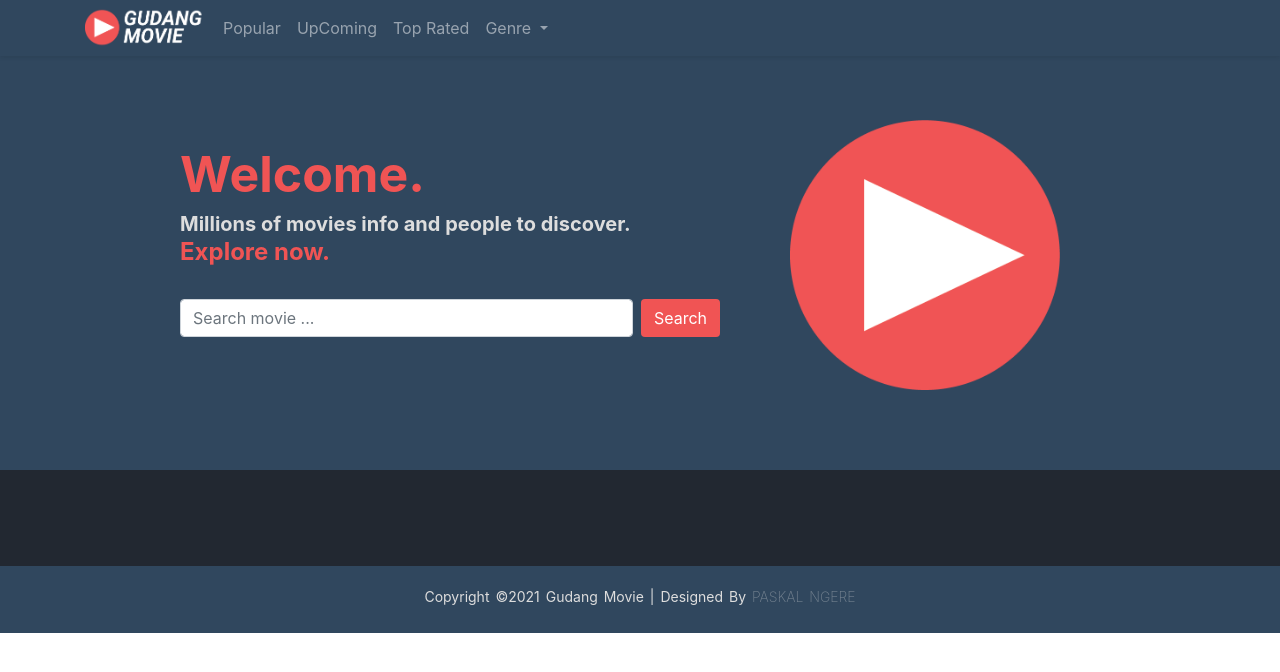
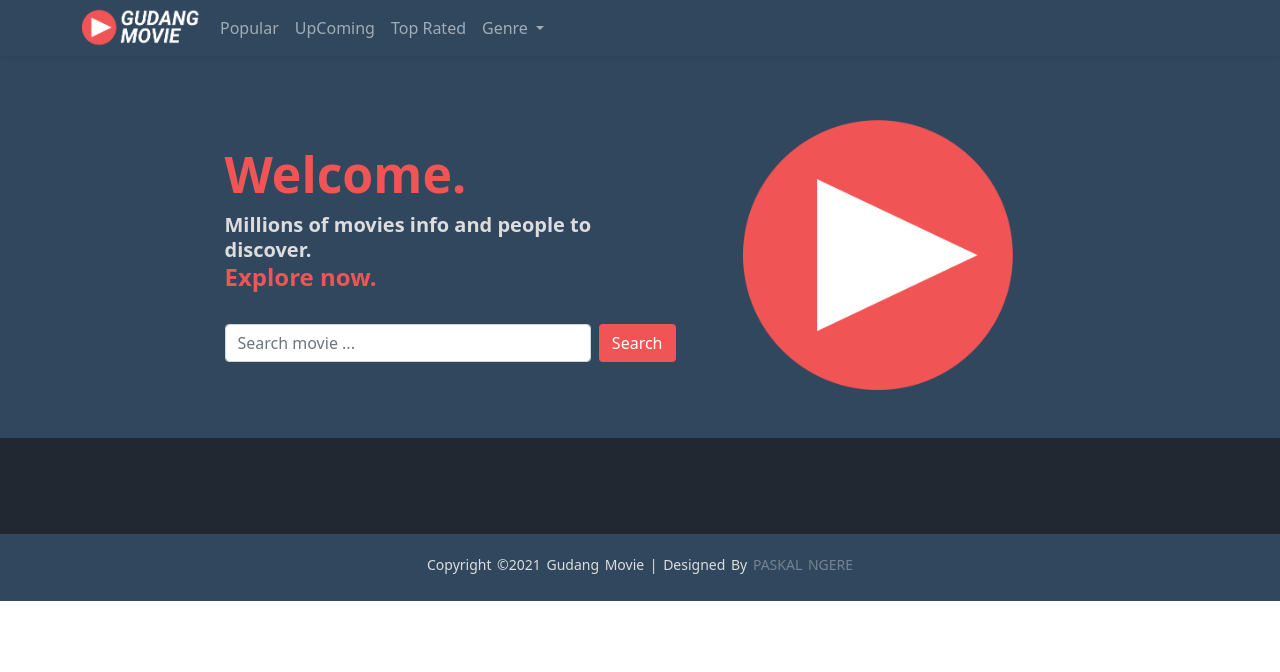
Before and after one commit to paskalngere/gdgmovie, a plain HTML site: page index.html in a window 1280 px wide. Drawn offline with nearby package versions, Linux system fonts and the light colour scheme; no server answers.

Commit message:
Hapus cdn boostrap 4

```diff
--- a/index.html
+++ b/index.html
@@ -7,7 +7,7 @@
 
     <!-- Bootstrap style CSS -->
     <link href="https://cdn.jsdelivr.net/npm/bootstrap@5.1.0/dist/css/bootstrap.min.css" rel="stylesheet" integrity="sha384-KyZXEAg3QhqLMpG8r+8fhAXLRk2vvoC2f3B09zVXn8CA5QIVfZOJ3BCsw2P0p/We" crossorigin="anonymous" />
-    <link rel="stylesheet" href="https://cdn.jsdelivr.net/npm/bootstrap@4.6.0/dist/css/bootstrap.min.css" integrity="sha384-B0vP5xmATw1+K9KRQjQERJvTumQW0nPEzvF6L/Z6nronJ3oUOFUFpCjEUQouq2+l" crossorigin="anonymous" />
+    <!-- <link rel="stylesheet" href="https://cdn.jsdelivr.net/npm/bootstrap@4.6.0/dist/css/bootstrap.min.css" integrity="sha384-B0vP5xmATw1+K9KRQjQERJvTumQW0nPEzvF6L/Z6nronJ3oUOFUFpCjEUQouq2+l" crossorigin="anonymous" /> -->
     <link rel="stylesheet" href="style.css">
     <link rel="shortcut icon" href="/img/logojumbo.png" />
     <title>Gudang Movie</title>
@@ -44,10 +44,10 @@
     <!-- end navbar -->
 
     <!-- jumbotron -->
-    <div class="jumbotron pt-5" style="background-color: #30475e; border-radius: 0%; margin-bottom: 0%">
-      <div class="container pt-5 pb-3">
-        <div class="row justify-content-center">
-          <div class="col-md-6 pt-lg-5">
+    <section class="jumbotron pt-5" style="background-color: #30475e; border-radius: 0%; margin-bottom: 0%">
+      <div class="container pt-5">
+        <div class="row justify-content-center pb-5">
+          <div class="col-md-5 pt-lg-5">
             <h1 class="fw-bold animate__slideInRight" style="color: #f05454; font-size: 50px">Welcome.</h1>
             <p class="lead fw-bold lh-sm" style="color: #dddddd">Millions of movies info and people to discover. <br /><span style="font-size: x-large; color: #f05454">Explore now.</span></p></p>
             <!-- search input -->
@@ -62,7 +62,7 @@
           </div>
         </div>
       </div>
-    </div>
+    </section>
     <!-- End jumbotron -->
 
     <!-- Main -->
@@ -101,7 +101,6 @@
 
     <script src="https://code.jquery.com/jquery-3.6.0.js" integrity="sha256-H+K7U5CnXl1h5ywQfKtSj8PCmoN9aaq30gDh27Xc0jk=" crossorigin="anonymous"></script>
     <script src="https://cdn.jsdelivr.net/npm/bootstrap@5.1.0/dist/js/bootstrap.bundle.min.js" integrity="sha384-U1DAWAznBHeqEIlVSCgzq+c9gqGAJn5c/t99JyeKa9xxaYpSvHU5awsuZVVFIhvj" crossorigin="anonymous"></script>
-    <script src="https://cdn.jsdelivr.net/npm/bootstrap@4.6.0/dist/js/bootstrap.bundle.min.js" integrity="sha384-Piv4xVNRyMGpqkS2by6br4gNJ7DXjqk09RmUpJ8jgGtD7zP9yug3goQfGII0yAns" crossorigin="anonymous"></script>
     <script src="/js/script.js"></script>
   </body>
 </html>
```
